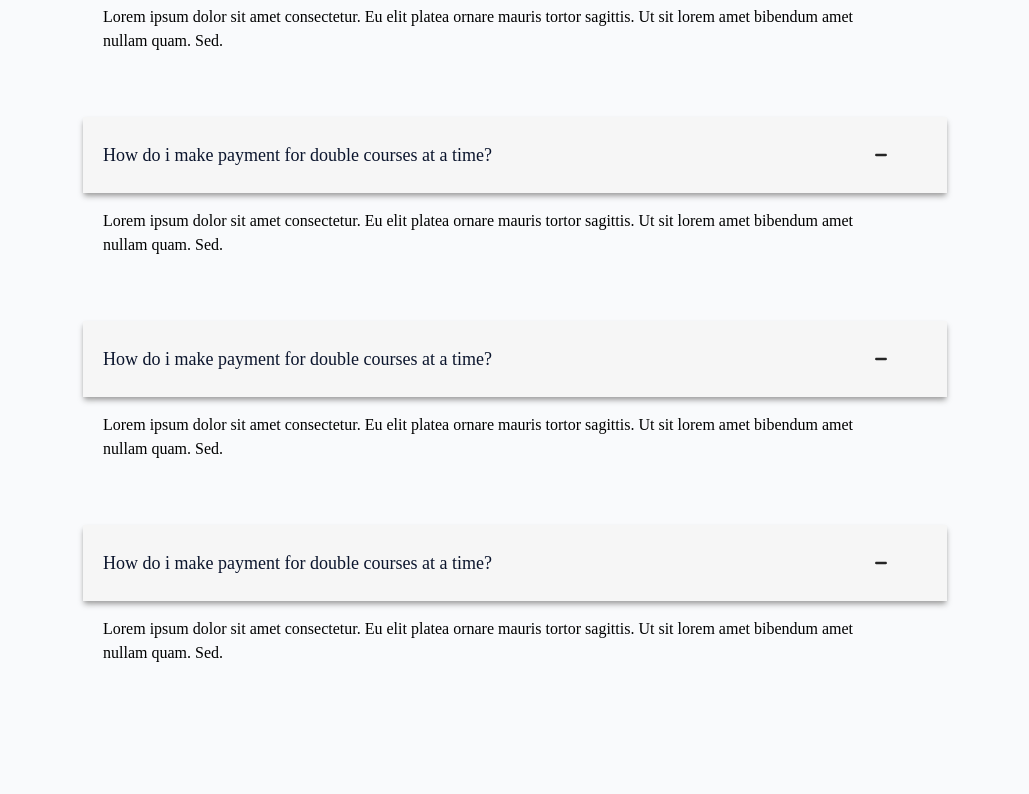
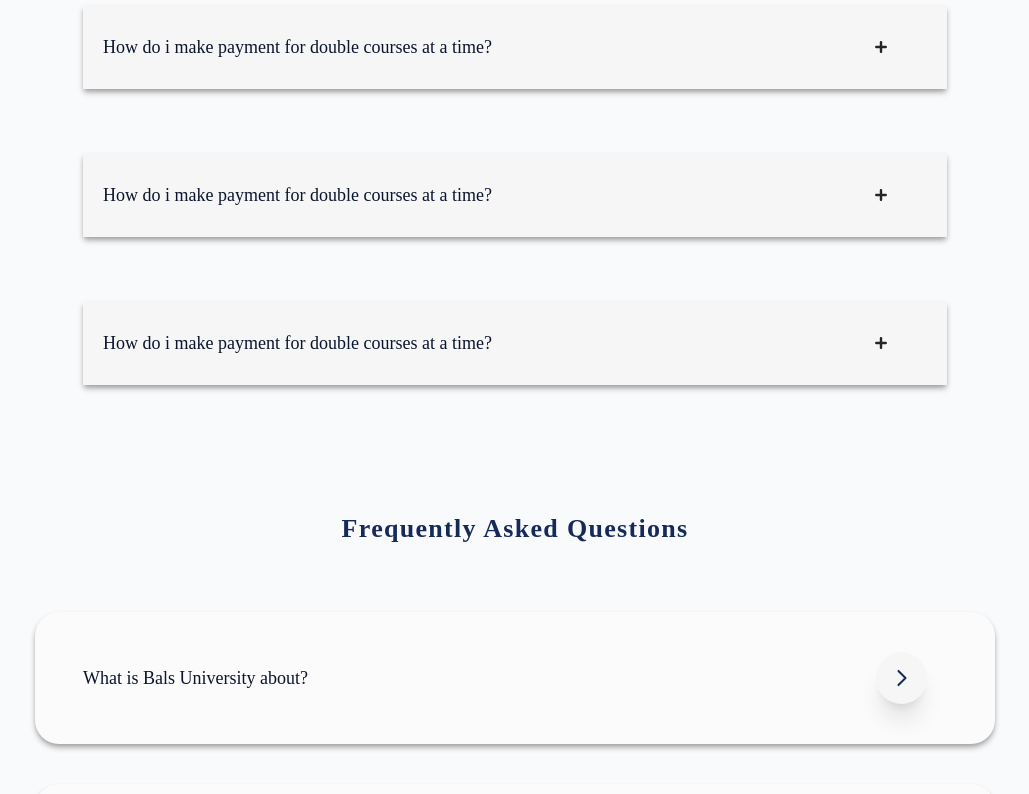
Before and after one commit to Balsuni/bals-university, a Next.js app: page /faq in a window 1280 px wide. Shown: the part 1120-1914 px from the top of the page, without its empty margins (125-1154 px from the left). Built offline with nearby package versions, Linux system fonts and the light colour scheme.

Commit message:
Added Interactivity to faq page

```diff
--- a/src/pages/faq.tsx
+++ b/src/pages/faq.tsx
@@ -1,8 +1,23 @@
 import Layout from "@/components/layout";
 import PageHeaderText from "@/components/pageHeaders/pageHeader-text";
-import React from "react";
+import React, { useState } from "react";
 
 const FAQ = () => {
+  const faqDefaultStyle = {
+    display: 'none',
+  }
+  const faqClickedStyle = {
+    display: 'inline',
+  }
+
+  interface UserData {
+    prevState: null
+  }
+
+  const [faqOneIsClicked, setFaqOneIsClicked] = useState(false);
+  const [faqTwoIsClicked, setFaqTwoIsClicked] = useState(false)
+  const [faqOneStyle, setFaqOneStyle] = useState(faqDefaultStyle)
+  const [faqTwoStyle, setFaqTwoStyle] = useState(faqDefaultStyle)
   const faqData = [
     {
       id: 1,
@@ -79,9 +94,25 @@ const FAQ = () => {
               <div className="flex flex-row items-center justify-between w-full bg-gray-100 shadow-md shadow-gray-500 px-2 sm:p-5 py-3">
               <p className="text-darkblue-800 font-medium tracking-normal text-md lg:text-lg pr-3">{data.title}
                </p>
-               <img src="/assets/faqdashicon.svg" className="py-4 px-5 mr-5 ml-auto sm:ml-10" alt="" />
+               <button onClick={() => {
+                setFaqOneIsClicked(true)
+                if (faqOneIsClicked) {
+                  setFaqOneIsClicked(false)
+                }
+               }}>
+               <img src={`${
+                faqOneIsClicked
+                ? "/assets/faqdashicon.svg"
+                : "/assets/faqplusicon.svg"
+                }`}
+                className="py-4 px-5 mr-5 ml-auto sm:ml-10" alt="" />
+               </button>
               </div>
-              <div className="w-full mr-20 pl-2 lg:pl-5 pr-16">
+              <div className={`${
+              faqOneIsClicked
+              ? "inline"
+              : "hidden"
+        }`}>
               <p className="">{data.content}</p>
               </div>
               </div>
@@ -98,9 +129,24 @@ const FAQ = () => {
               <div className="flex flex-row items-center justify-between w-full">
               <p className="w-fit text-darkblue-800 font-medium tracking-normal text-md lg:text-lg pr-3 break-normal">{data.title}
                </p>
-               <img src="/assets/arrowside.svg" className="bg-gray-100 shadow-xl py-4 px-2 sm:px-5 rounded-full mr-5 ml-auto sm:ml-10" alt="" />
+               <button onClick={() => {
+                setFaqTwoIsClicked(true)
+                if (faqTwoIsClicked) {
+                  setFaqTwoIsClicked(false)
+                }
+               }}>
+               <img src={`${
+                faqTwoIsClicked
+                ? "/assets/arrowdown.svg"
+                : "/assets/arrowside.svg"
+                }`} className={`${faqTwoIsClicked ? "bg-darkblue-600 shadow-xl py-5 px-1 sm:px-4 rounded-full mr-5 ml-auto sm:ml-10" : "bg-gray-100 shadow-xl py-4 px-2 sm:px-5 rounded-full mr-5 ml-auto sm:ml-10"}`} alt="" />
+               </button>
               </div>
-              <div className="w-full mr-20 pr-16 hidden">
+              <div className={`${
+              faqTwoIsClicked
+              ? "inline"
+              : "hidden"
+              }`}>
               <p className="">{data.content}</p>
               </div>
               </div>
@@ -114,3 +160,6 @@ const FAQ = () => {
 };
 
 export default FAQ;
+
+//className="w-full mr-20 pr-16"
+//className="w-full mr-20 pl-2 lg:pl-5 pr-16"
```
